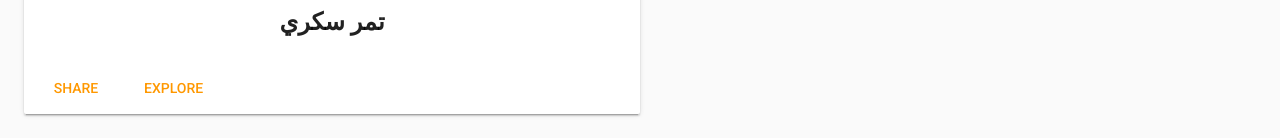
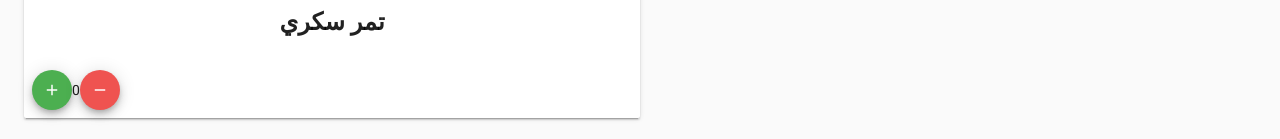
Before and after one commit to aalbani/etmoor, a Vue app: page /Shop in a window 1280 px wide. Shown: the part 681-820 px from the top of the page. Built offline with nearby package versions, Linux system fonts and the light colour scheme.

Commit message:
added buttons for adding and decreasing shop items

```diff
--- a/src/components/Shop.vue
+++ b/src/components/Shop.vue
@@ -11,8 +11,13 @@ under the box will have add to cart + count -->
         <h3 class="headline mb-2 mt-0" >تمر سكري</h3>
         </v-card-title>
         <v-card-actions>
-          <v-btn flat color="orange">Share</v-btn>
-          <v-btn flat color="orange">Explore</v-btn>
+          <v-btn fab dark small color="success" @click="addItemCount">
+          <v-icon dark>add</v-icon>
+          </v-btn>
+          <p id="quantityCounter">{{itemCount}}</p>
+          <v-btn fab dark small color="error" @click="subItemCount">
+          <v-icon dark>remove</v-icon>
+          </v-btn>
         </v-card-actions>
       </v-card>
     </v-flex>
@@ -23,7 +28,7 @@ under the box will have add to cart + count -->
   export default {
     data () {
       return {
-
+      itemCount: 0
       }
     }
   }
```
